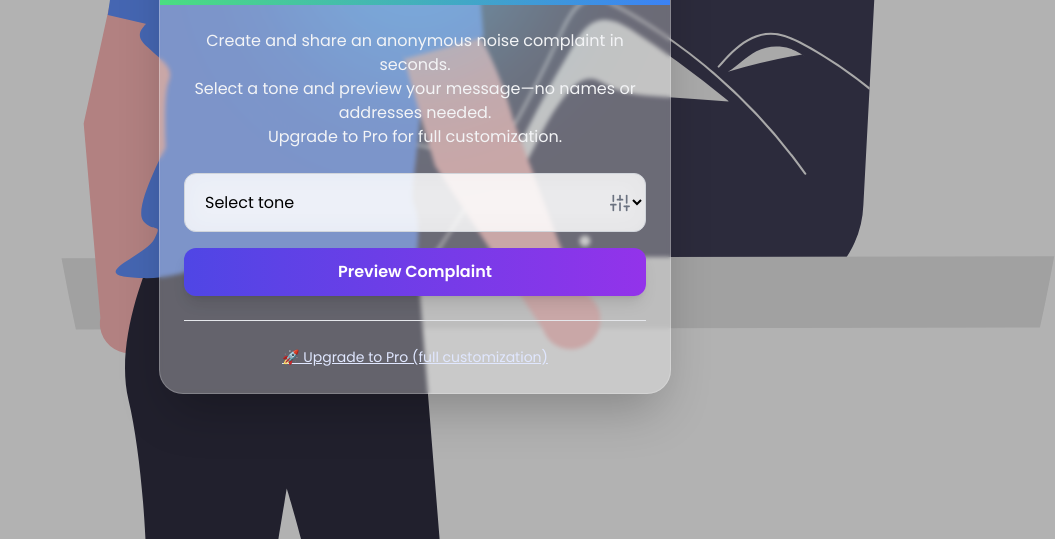
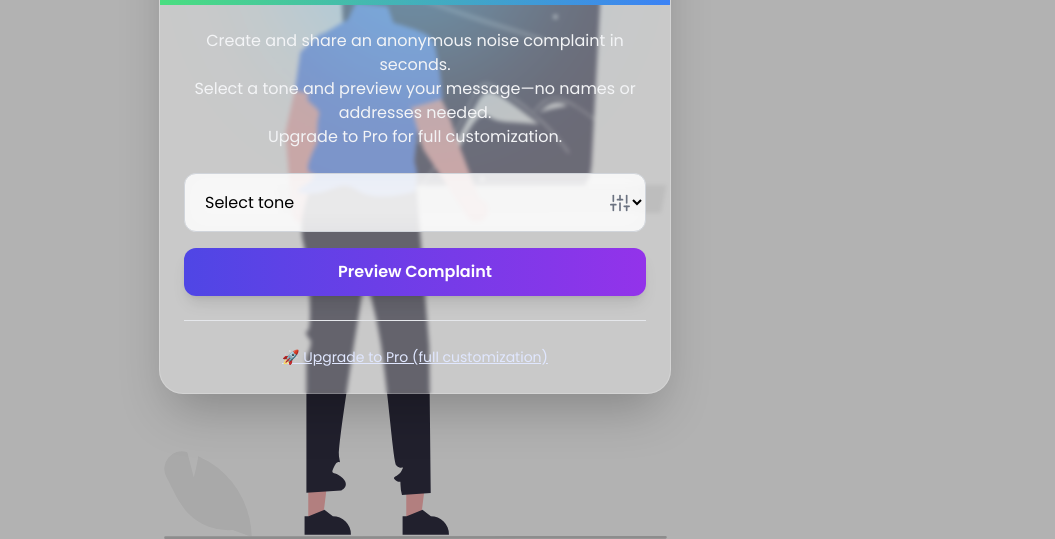
Before and after one commit to saasemail/noise-complaint, a plain HTML site: page index.html in a window 1280 px wide. Shown: the part 261-800 px from the top of the page, without its empty margins (225-1280 px from the left). Drawn offline with nearby package versions, Linux system fonts and the light colour scheme; a script that the page names is missing.

Commit message:
Nove izmene u dizajnu i ilustraciji

```diff
--- a/index.html
+++ b/index.html
@@ -24,12 +24,12 @@
     }
   </script>
 
-  <!-- Poppins Font -->
-  <link href="https://fonts.googleapis.com/css2?family=Poppins:wght@400;600;700&display=swap" rel="stylesheet"/>
+  <!-- Google Font: Poppins -->
+  <link href="https://fonts.googleapis.com/css2?family=Poppins:wght@400;600;700&display=swap" rel="stylesheet" />
   <style> body { font-family: 'Poppins', sans-serif; } </style>
 
-  <!-- AOS -->
-  <link href="https://unpkg.com/aos@next/dist/aos.css" rel="stylesheet"/>
+  <!-- AOS Animations -->
+  <link href="https://unpkg.com/aos@next/dist/aos.css" rel="stylesheet" />
   <script src="https://unpkg.com/aos@next/dist/aos.js"></script>
 
   <!-- Feather Icons -->
@@ -40,7 +40,7 @@
   <script src="https://cdn.jsdelivr.net/npm/tsparticles"></script>
 </head>
 <body class="relative min-h-screen flex items-center justify-center p-6 overflow-hidden
-               bg-[url('undraw_starry-window_l1jg.svg')] bg-center bg-cover">
+               bg-[url('undraw_starry-window_l1jg.svg')] bg-center bg-contain bg-no-repeat">
 
   <!-- Tamni overlay -->
   <div class="absolute inset-0 bg-black/30 z-0"></div>
@@ -60,10 +60,10 @@
     });
   </script>
 
-  <!-- Kartica -->
+  <!-- Card Container -->
   <div class="relative w-full max-w-lg z-10">
 
-    <!-- Azurni krug -->
+    <!-- Azurni krug iza kartice -->
     <div class="absolute -top-16 left-1/2 transform -translate-x-1/2 w-64 h-64 bg-sky-400 opacity-40 rounded-full blur-3xl"></div>
 
     <div data-aos="fade-in" class="relative backdrop-blur-xs bg-white/30 border border-white/20 rounded-3xl shadow-2xl overflow-hidden animate-fadeIn">
@@ -84,7 +84,7 @@
           Upgrade to Pro for full customization.
         </p>
 
-        <!-- Forma -->
+        <!-- Forma (tone only) -->
         <form id="complaintForm" class="space-y-4">
           <div class="relative">
             <select id="tone" class="w-full p-4 pr-12 bg-white/80 backdrop-blur-md border border-gray-300 rounded-xl focus:outline-none focus:ring-2 focus:ring-indigo-400 transition" required>
@@ -127,7 +127,7 @@
           </div>
         </div>
 
-        <!-- Pro -->
+        <!-- Pro Version -->
         <div class="pt-6 text-center border-t border-gray-200">
           <a href="/pro" class="text-sm text-indigo-100 hover:text-indigo-300 underline">
             🚀 Upgrade to Pro (full customization)
@@ -137,7 +137,7 @@
     </div>
   </div>
 
-  <!-- JS -->
+  <!-- JS Logic -->
   <script>
     feather.replace();
     AOS.init({ duration: 800, once: true });
```
